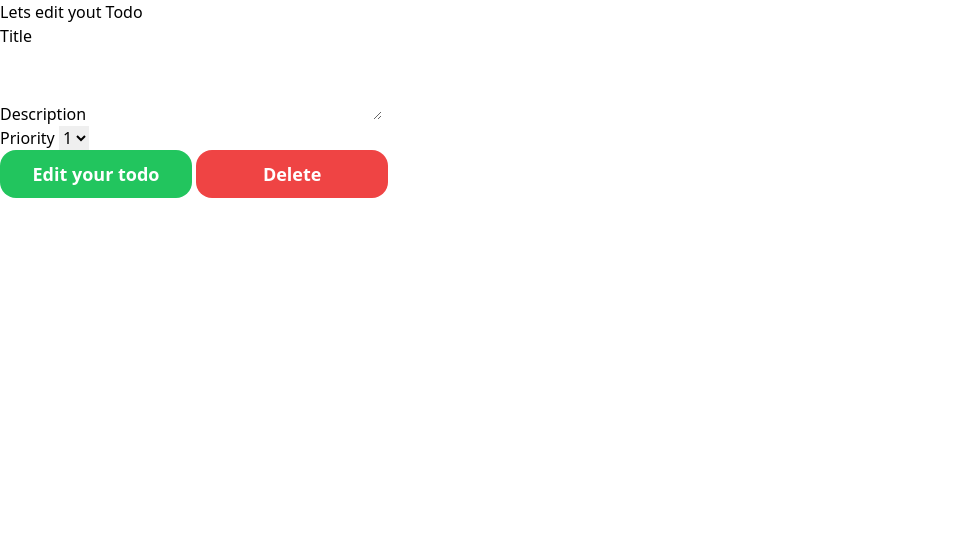
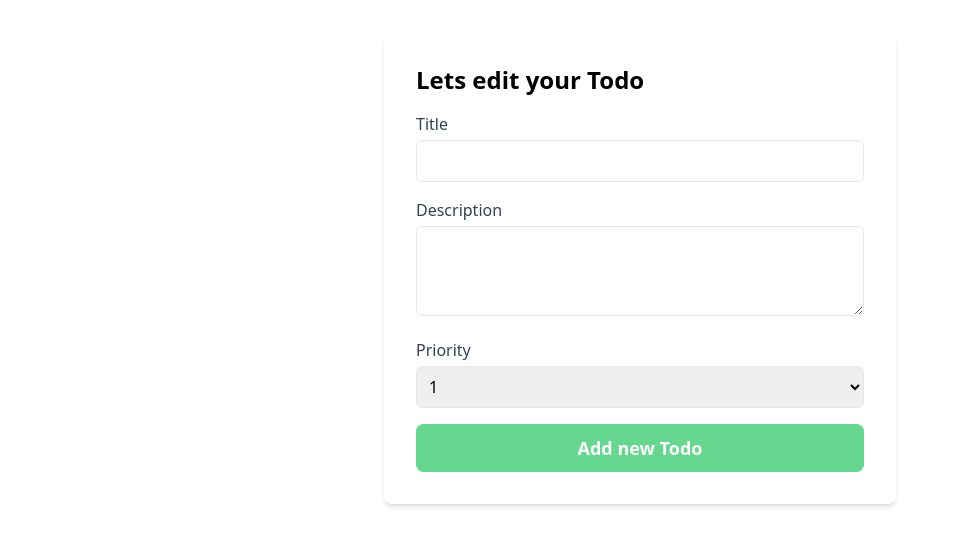
Before and after one commit to DanteLopezL/fastapi_mvc, a FastAPI app: template app/templates/edit-todo.html in a window 1280 px wide. Shown: the part 76-622 px from the top of the page, without its empty margins (0-958 px from the left). Run offline with FastAPI, Linux system fonts and the light colour scheme; the template is opened without the code that fills it, so the values that code supplies are empty; some libraries are stand-ins or nearby versions.

Commit message:
Beautified page

```diff
--- a/app/templates/edit-todo.html
+++ b/app/templates/edit-todo.html
@@ -1,43 +1,32 @@
 {% include 'layout.html' %}
 
-<div>
-    <div>
-        <div>Lets edit yout Todo</div>
-        <div>
-            <form action="">
-                <div>
-                    <label for="">Title</label>
-                    <input type="text" name="title" id="" required>
+<div class="mt-8 mx-auto max-w-lg">
+    <div class="bg-white shadow-md rounded-lg p-8">
+        <h2 class="text-2xl font-semibold mb-4">Lets edit your Todo</h2>
+        <form>
+            <div class="mb-4">
+                <label for="title" class="block text-gray-700">Title</label>
+                <input type="text" name="title" id="title" class="mt-1 p-2 w-full border rounded-md" value="{{todo.title}}">
             </div>
-                <div>
-                    <label for="">Description</label>
-                    <textarea name="Description" id="" cols="30" rows="3" required></textarea>
+            <div class="mb-4">
+                <label for="description" class="block text-gray-700">Description</label>
+                <textarea name="description" id="description" class="mt-1 p-2 w-full border rounded-md" rows="3">{{todo.description}}</textarea>
             </div>
-                <div>
-                    <label for="">Priority</label>
-                    <select name="priority" id="">
-                        <option value="1">1</option>
-                        <option value="2">2</option>
-                        <option value="3">3</option>
-                        <option value="4">4</option>
-                        <option value="5">5</option>
+            <div class="mb-4">
+                <label for="priority" class="block text-gray-700">Priority</label>
+                <select name="priority" id="priority" class="mt-1 p-2 w-full border rounded-md">
+                    <option {% if todo.priority == 1 %} selected {% endif %}>1</option>
+                    <option {% if todo.priority == 2 %} selected {% endif %}>2</option>
+                    <option {% if todo.priority == 3 %} selected {% endif %}>3</option>
+                    <option {% if todo.priority == 4 %} selected {% endif %}>4</option>
+                    <option {% if todo.priority == 5 %} selected {% endif %}>5</option>
                 </select>
             </div>
-                <button
-                    class="group relative h-12 w-48 overflow-hidden rounded-2xl bg-green-500 text-lg font-bold text-white">
-                    Edit your todo
-                    <div
-                        class="absolute inset-0 h-full w-full scale-0 rounded-2xl transition-all duration-300 group-hover:scale-100 group-hover:bg-white/30">
-                    </div>
-                </button>
-                <button
-                    class="group relative h-12 w-48 overflow-hidden rounded-2xl bg-red-500 text-lg font-bold text-white">
-                    Delete
-                    <div
-                        class="absolute inset-0 h-full w-full scale-0 rounded-2xl transition-all duration-300 group-hover:scale-100 group-hover:bg-white/30">
-                    </div>
+            <button type="submit"
+                class="group relative h-12 w-full overflow-hidden rounded-lg bg-green-500 text-lg font-semibold text-white hover:bg-green-600 transition-colors duration-300">
+                Add new Todo
+                <div class="absolute inset-0 bg-white opacity-30 rounded-lg transition-all duration-300 group-hover:opacity-0"></div>
             </button>
         </form>
     </div>
 </div>
-</div>
```
Lines whose indentation alone changed are shown as unchanged.
